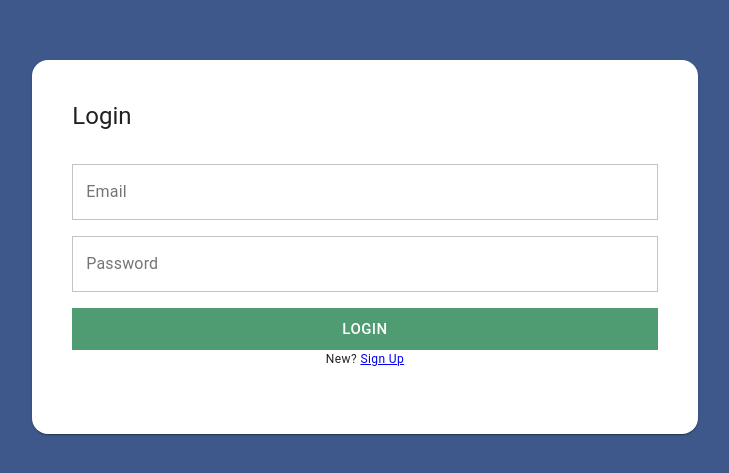
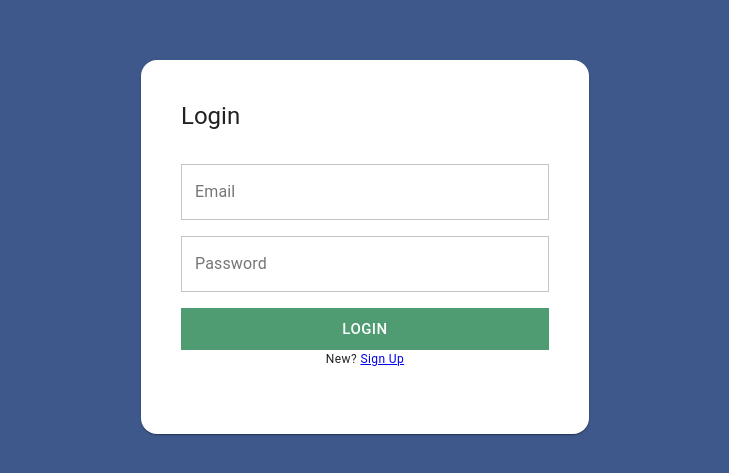
Before and after one commit to jaredtbrown/copyist, a React (Create React App) app: page /login in a window 1280 px wide. Shown: the part 153-626 px from the top of the page, without its empty margins (275-1004 px from the left). Built offline with nearby package versions, Linux system fonts and the light colour scheme; no server answers.

Commit message:
Improved styling of login and sign up forms

```diff
--- a/src/components/LoginForm/LoginForm.js
+++ b/src/components/LoginForm/LoginForm.js
@@ -18,6 +18,8 @@ const useStyles = makeStyles(theme => ({
         alignItems: 'center',
         zIndex: theme.zIndex.appBar + 1,
         position: 'relative',
+        paddingLeft: theme.spacing(3),
+        paddingRight: theme.spacing(3),
         '& .MuiTextField-root': {
             marginBottom: theme.spacing(2),
         },
@@ -26,6 +28,7 @@ const useStyles = makeStyles(theme => ({
         margin: '0 auto',
         padding: theme.spacing(3),
         borderRadius: 16,
+        maxWidth: 400,
     },
 }));
 
--- a/src/components/SignUpForm/SignUpForm.js
+++ b/src/components/SignUpForm/SignUpForm.js
@@ -18,6 +18,8 @@ const useStyles = makeStyles(theme => ({
         alignItems: 'center',
         zIndex: theme.zIndex.appBar + 1,
         position: 'relative',
+        paddingLeft: theme.spacing(3),
+        paddingRight: theme.spacing(3),
         '& .MuiTextField-root': {
             marginBottom: theme.spacing(2),
         },
@@ -26,6 +28,7 @@ const useStyles = makeStyles(theme => ({
         margin: '0 auto',
         padding: theme.spacing(3),
         borderRadius: 16,
+        maxWidth: 400,
     },
 }));
 
```
